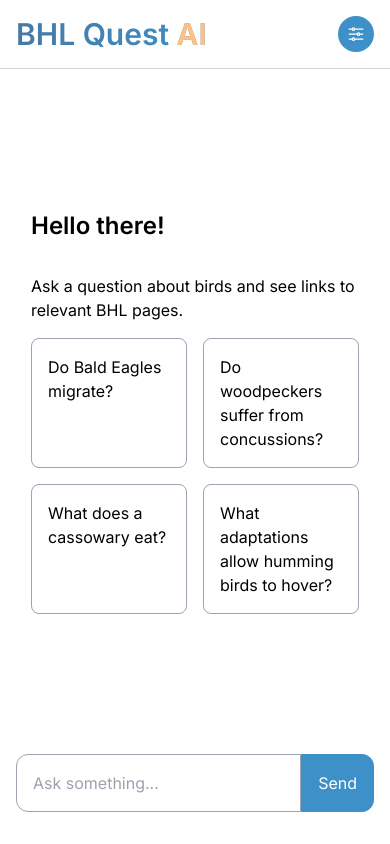
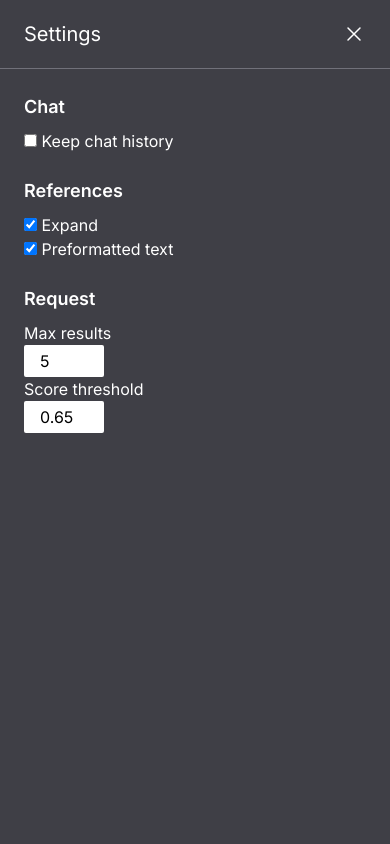
Before and after one commit to jlpereira/bhlquest-chat, a Vue app: page / in a window 390 px wide. Both pictures are taken after a click on the button "New chat". Built offline with nearby package versions, Linux system fonts and the light colour scheme.

Commit message:
Fix OCR double spaces, hide settings for mobile by default

```diff
--- a/src/components/Chat/BHLQuest/BHLQuestReference.vue
+++ b/src/components/Chat/BHLQuest/BHLQuestReference.vue
@@ -43,7 +43,7 @@
         <component
           :is="textComponent"
           class="text-wrap font-main"
-          v-html="text.trim()"
+          v-html="parseOCRText(text)"
         />
       </div>
       <div
@@ -83,6 +83,10 @@
 const isExpanded = ref(true)
 const isImageViewerVisible = ref(false)
 
+function parseOCRText(text: string) {
+  return text.replaceAll('\r\r', '\r').trim()
+}
+
 watch(
   referenceExpanded,
   (newVal) => {
--- /dev/null
+++ b/src/components/Icon/IconClose.vue
@@ -0,0 +1,15 @@
+<template>
+  <svg
+    xmlns="http://www.w3.org/2000/svg"
+    fill="none"
+    viewBox="0 0 24 24"
+    stroke-width="1.5"
+    stroke="currentColor"
+  >
+    <path
+      stroke-linecap="round"
+      stroke-linejoin="round"
+      d="M6 18 18 6M6 6l12 12"
+    />
+  </svg>
+</template>
--- a/src/components/Navbar.vue
+++ b/src/components/Navbar.vue
@@ -18,9 +18,14 @@
   </div>
 </template>
 
-<script setup>
+<script setup lang="ts">
 import IconSettings from '@/components/Icon/IconSettings.vue'
 import { useSettings } from '@/store'
 
+const MAX_MOBILE_WIDTH = 640
 const { openSettings } = useSettings()
+
+if (window.innerWidth < MAX_MOBILE_WIDTH) {
+  openSettings.value = false
+}
 </script>
--- a/src/components/Setting/PanelSettings.vue
+++ b/src/components/Setting/PanelSettings.vue
@@ -1,10 +1,16 @@
 <template>
   <div
     v-if="openSettings"
-    class="h-screen w-96 text-white bg-zinc-700 bg-opacity-100 transform translate-x-0 transition-transform duration-300 ease-in-out"
+    class="h-screen w-full fixed sm:relative sm:w-96 text-white bg-zinc-700 bg-opacity-100 transform translate-x-0 transition-transform duration-300 ease-in-out"
   >
-    <div class="border-b border-zinc-500">
-      <h1 class="text-xl py-5 px-6">Settings</h1>
+    <div
+      class="border-b border-zinc-500 flex justify-between items-center py-5 px-6"
+    >
+      <h1 class="text-xl">Settings</h1>
+      <IconClose
+        class="w-6 h-6 text-white sm:hidden"
+        @click="() => (openSettings = false)"
+      />
     </div>
     <div class="px-6 py-4">
       <div class="mb-6">
@@ -57,6 +63,7 @@
 import { useSettings } from '@/store'
 import SettingScoreThreshold from './SettingScoreThreshold.vue'
 import SettingMaxRecords from './SettingMaxResults.vue'
+import IconClose from '../Icon/IconClose.vue'
 
 const {
   keepChat,
```
